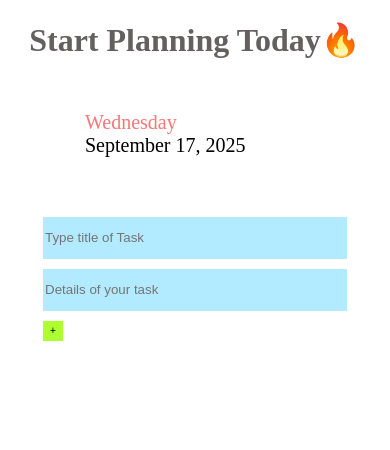
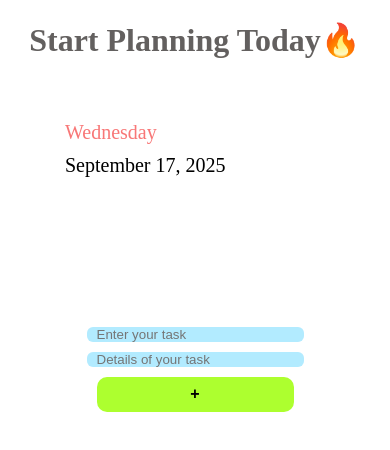
Before and after one commit to sonavbinu/my-todo-app, a React (Vite) app: page / in a window 390 px wide. Shown: the top 450 px of the page. Built offline with nearby package versions, Linux system fonts and the light colour scheme; a web font is replaced by a local one.

Commit message:
updated todolist scss

```diff
--- a/src/App.scss
+++ b/src/App.scss
@@ -2,13 +2,15 @@
   display: flex;
   flex-direction: column;
   align-items: center;
+  justify-content: center;
+  gap: 10px;
   h1 {
     color: #63605f;
   }
   .app-main-interface {
     display: flex;
     align-items: start;
-    justify-content: space-around;
+    gap: 70px;
     @media (max-width: 500px) {
       flex-direction: column;
       align-items: center;
--- a/src/Components/Calender.scss
+++ b/src/Components/Calender.scss
@@ -17,6 +17,9 @@ body {
     font-size: 40px;
     margin-top: -20px;
   }
+}
+.calendar {
+  border: none;
 }
 .react-calendar__navigation button {
   background-color: white !important;
@@ -43,7 +46,9 @@ body {
 }
 @media (max-width: 890px) {
   .calendar-main {
-    width: 220px;
+    width: 320px;
+    gap: 10px;
+    margin-left: 60px;
     .day {
       font-size: 20px;
     }
@@ -51,6 +56,13 @@ body {
       font-size: 20px;
     }
   }
+  .calendar {
+    display: flex;
+    flex-direction: column;
+    padding: 10px;
+    gap: 10px;
+    border: none;
+  }
 }
 @media (max-width: 748px) {
   .calendar {
--- a/src/Components/TodoList/TodoList.scss
+++ b/src/Components/TodoList/TodoList.scss
@@ -1,69 +1,86 @@
-.input-main {
-  display: flex;
-  justify-content: space-between;
-  gap: 10px;
-  margin-top: 30px;
+.todo-container {
+  max-width: 600px;
+  margin: 20px auto;
+  font-family: Arial, sans-serif;
 
-  .input-title {
-    height: 40px;
-    background-color: #b2ebff;
-    border: none;
-    color: #7b7b7b;
-  }
-  .input-details {
-    width: 300px;
-    height: 40px;
-    background-color: #b2ebff;
-    border: none;
-    color: #7b7b7b;
-  }
-  button {
-    color: black;
-    background-color: greenyellow;
-    font-size: 20px;
-    cursor: pointer;
-    border: none;
-  }
   .input-main {
     display: flex;
     justify-content: space-between;
+    align-items: center;
     gap: 10px;
     margin-top: 30px;
 
-    .input-title {
+    .input-title,
+    .input-details {
+      flex: 1;
       height: 40px;
+      padding: 0 10px;
       background-color: #b2ebff;
       border: none;
-      color: #7b7b7b;
+      color: #333;
+      border-radius: 6px;
     }
-    .input-details {
-      width: 300px;
+
+    button {
+      width: 40px;
       height: 40px;
-      background-color: #b2ebff;
-      border: none;
-      color: #7b7b7b;
-    }
-    button {
       color: black;
       background-color: greenyellow;
       font-size: 20px;
-      width: 40px;
-      height: 40px;
+      font-weight: bold;
       cursor: pointer;
       border: none;
+      border-radius: 10px;
+      transition: transform 0.2s ease;
+
+      &:hover {
+        transform: scale(1.1);
+      }
+    }
+
+    @media (max-width: 590px) {
+      flex-direction: column;
+
+      .input-title,
+      .input-details {
+        width: 100%;
+      }
+
+      button {
+        width: 100%;
+        height: 35px;
+        font-size: 16px;
+      }
     }
   }
 
-  @media (max-width: 590px) {
-    flex-direction: column;
-    button {
-      width: 20px;
-      height: 20px;
-      font-size: 10px;
+  .todo-list {
+    margin-top: 20px;
+    display: flex;
+    flex-direction: column; // stack tasks vertically
+    gap: 12px; // spacing between tasks
+
+    li {
+      list-style: none;
+      border: 1px solid #ddd;
+      padding: 12px;
+      border-radius: 8px;
+      background-color: #f9f9f9;
+
+      display: flex;
+      flex-direction: column; // stack title & details
+      gap: 6px;
+
+      .title {
+        font-weight: bold;
+        font-size: 16px;
+        color: #333;
+      }
+
+      .details {
+        font-size: 14px;
+        color: #555;
+      }
     }
-    // .input-details,
-    // .input-title {
-    //   width: 200px;
-    // }
   }
 }
--- a/src/Components/TodoList/TodoList.tsx
+++ b/src/Components/TodoList/TodoList.tsx
@@ -1,21 +1,53 @@
-import React from 'react';
+import React, { useState } from 'react';
 import './TodoList.scss';
 
+interface Task {
+  title: string;
+  details: string;
+}
+
 const TodoList: React.FC = () => {
+  const [tasks, setTasks] = useState<Task[]>([]);
+  const [title, setTitle] = useState('');
+  const [details, setDetails] = useState('');
+
+  const addTask = () => {
+    if (title.trim() === '' && details.trim() === '') return;
+    const newTask: Task = { title, details };
+    setTasks([...tasks, newTask]);
+    setTitle('');
+    setDetails('');
+  };
+
   return (
-    <div>
+    <div className="todo-container">
       <div className="input-main">
         <input
           className="input-title"
           type="text"
-          placeholder="Type title of Task"
+          placeholder="Enter your task"
+          value={title}
+          onChange={e => setTitle(e.target.value)}
         />
         <input
           className="input-details"
           type="text"
+          value={details}
+          onChange={e => setDetails(e.target.value)}
           placeholder="Details of your task"
         />
-        <button>+</button>
+        <button onClick={addTask}>+</button>
+      </div>
+      <div className="todo-list">
+        <ul>
+          {tasks.map((task, index) => (
+            <li key={index}>
+              <strong className="title">{task.title}</strong>
+              <br />
+              <p className="details"> {task.details}</p>
+            </li>
+          ))}
+        </ul>
       </div>
     </div>
   );
```
